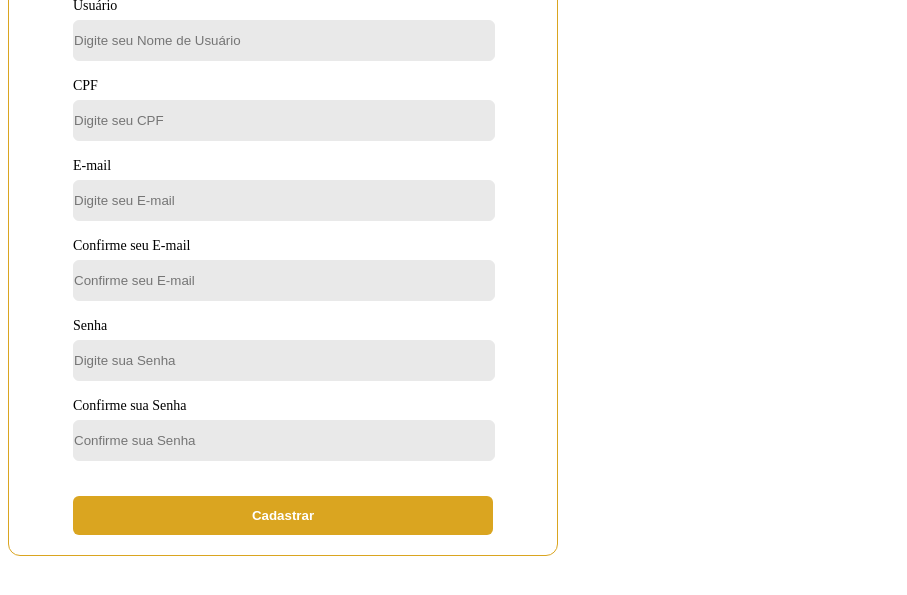
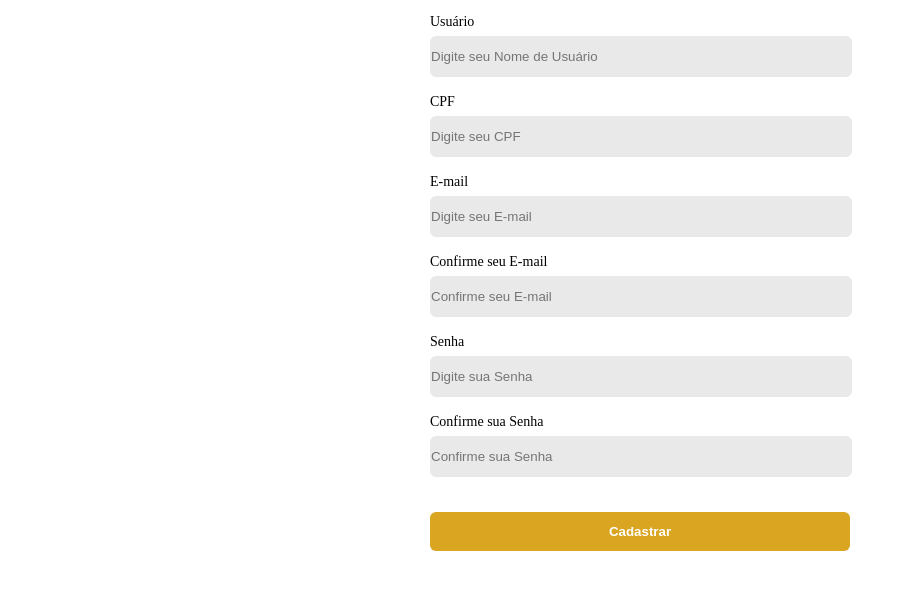
Before and after one commit to WesleyGCO/meucloset.shop-Frontend, a plain HTML site: page Frontend/html/cadastro_pessoa.html in a window 1280 px wide. Shown: the part 205-800 px from the top of the page, without its empty margins (0-907 px from the left). Drawn offline with Linux system fonts and the light colour scheme; files whose address does not match are found by name.

Commit message:
Centralização de Cadastro

```diff
--- a/Frontend/css/style_cadastro.css
+++ b/Frontend/css/style_cadastro.css
@@ -1,10 +1,27 @@
+body {
+    display: flex;
+    justify-content: center;
+    align-items: center;
+    height: 100vh;
+    /* This ensures the container takes up the full viewport height */
+    margin: 0;
+    background-color: #ffffff;
+    /* Set a background color if needed */
+}
+
+.center-container {
+    display: flex;
+    justify-content: center;
+    align-items: center;
+}
+
 .form-container {
     width: 420px;
     border-radius: 0.75rem;
     background-color: rgb(255, 255, 255);
     padding: 4rem;
     color: #DAA520;
-    border: 1px solid #DAA520;
+    border: 1px solid #ffffff;
     padding-bottom: 20px;
 }
 
--- a/Frontend/html/cadastro_pessoa.html
+++ b/Frontend/html/cadastro_pessoa.html
@@ -10,7 +10,8 @@
 </head>
 
 
-</html>
+<body>
+    <div class="center-container">
 <div class="form-container">
     <img src="../imagens/logo.png" alt="Login Image" class="login-image">
     <form class="form" onsubmit="return validarCPF();">
@@ -56,7 +57,8 @@
     </form>
 
 </div>
+</div>
 
 <script src="cadastro.js"></script>
-
+</body>
 </html>
--- a/Frontend/html/login.html
+++ b/Frontend/html/login.html
@@ -6,9 +6,9 @@
     <meta http-equiv="X-UA-Compatible" content="IE=edge">
     <meta name="viewport" content="width=device-width, initial-scale=1.0">
     <link rel="stylesheet" href="../css/style_login.css">
-    <link rel="stylesheet"
-        href="https://maxst.icons8.com/vue-static/landings/line-awesome/line-awesome/1.3.0/css/line-awesome.min.css">
         <link rel="stylesheet" href="https://fonts.googleapis.com/icon?family=Material+Icons">
+        <link rel="stylesheet" href="https://cdn.linearicons.com/free/1.0.0/icon-font.min.css">
+
     <title>Tela de Login</title>
 </head>
 
@@ -26,6 +26,7 @@
         <div class="input-group">
             <label for="password">Password</label>
             <input type="password" name="password" id="password" placeholder="  Enter password">
+
         </div>
         <br>
         <fieldset>
```
Also changed, not shown: Frontend/css/style_login.css (line endings or trailing spaces).
